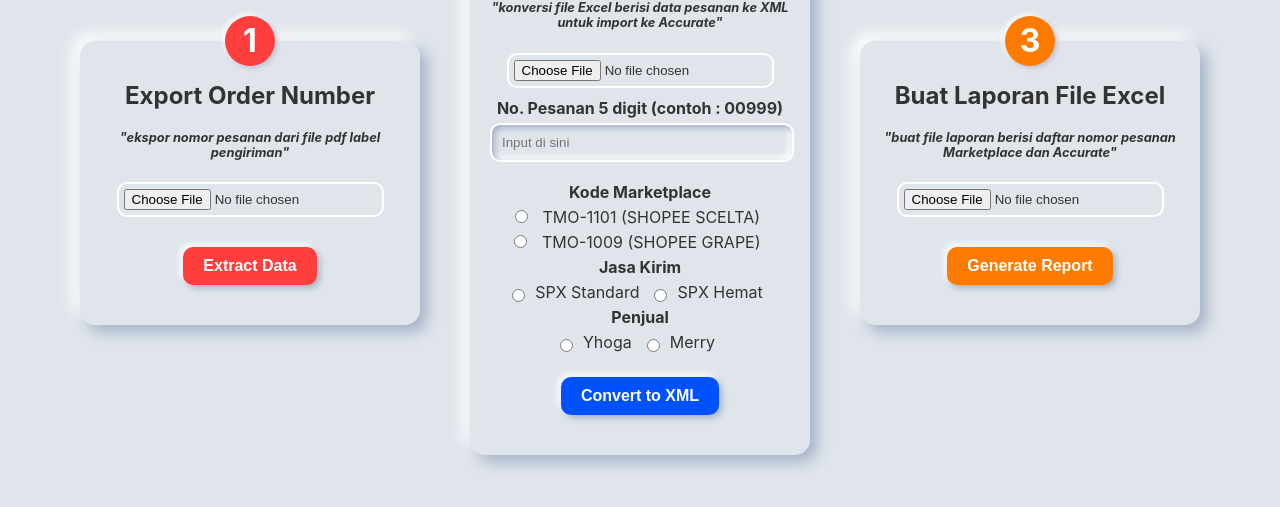
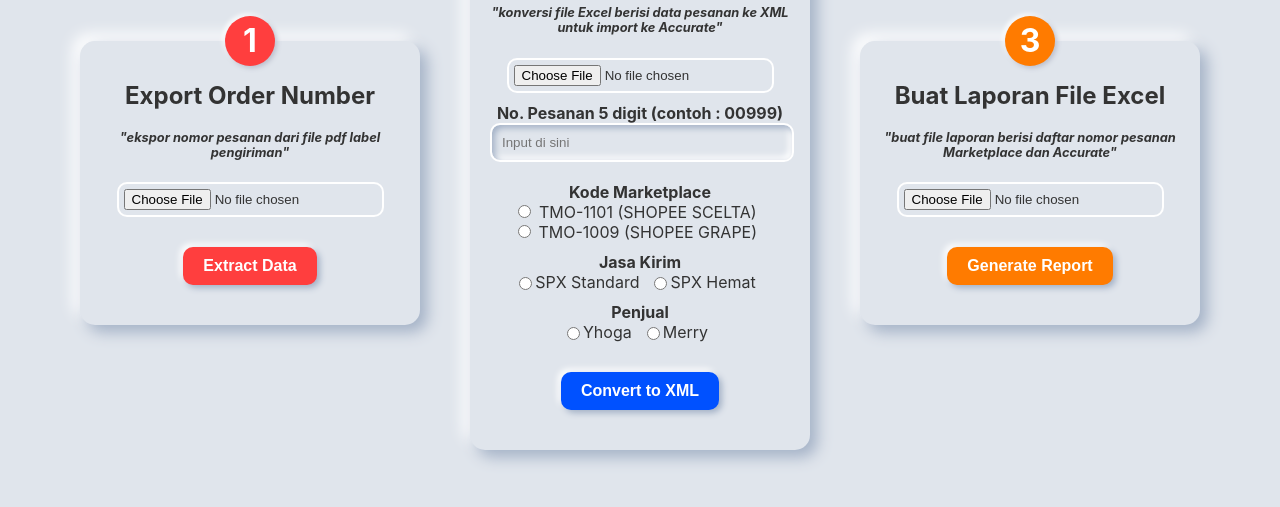
Before and after one commit to yhogakafi/yhogakafi.github.io, a plain HTML site: page apps/import_order/import_order.html in a window 1280 px wide. Shown: the part 217-724 px from the top of the page. Drawn offline with Linux system fonts and the light colour scheme.

Commit message:
refine style

```diff
--- a/apps/import_order/import_order.html
+++ b/apps/import_order/import_order.html
@@ -31,10 +31,12 @@
         </div>
         <div class="radio-group">
             <label>Kode Marketplace</label>
-            <input type="radio" id="projectTMO1101" name="projectID" value="TMO-1101" class="radio-input">
-            <label for="projectTMO1101" class="radio-label">TMO-1101 (SHOPEE SCELTA)</label><br>
-            <input type="radio" id="projectTMO1009" name="projectID" value="TMO-1009" class="radio-input">
-            <label for="projectTMO1009" class="radio-label">TMO-1009 (SHOPEE GRAPE)</label>
+            <div class="marketplace">
+                <input type="radio" id="projectTMO1101" name="projectID" value="TMO-1101" class="radio-input">
+                <label for="projectTMO1101" class="radio-label">TMO-1101 (SHOPEE SCELTA)</label><br>
+                <input type="radio" id="projectTMO1009" name="projectID" value="TMO-1009" class="radio-input">
+                <label for="projectTMO1009" class="radio-label">TMO-1009 (SHOPEE GRAPE)</label>
+            </div>
         </div>
         <div class="radio-group">
             <label>Jasa Kirim</label>
--- a/apps/import_order/style.css
+++ b/apps/import_order/style.css
@@ -112,7 +112,7 @@ h3 {
 label {
     font-size: 1em;
     display: block;
-    margin-bottom: 5px;
+    margin-bottom: 0px;
     color: #333;
     font-weight: bold;
 }
@@ -138,7 +138,6 @@ label {
 
 .radio-input {
     width: auto;
-    margin-right: 10px;
 }
 
 .radio-label {
@@ -148,16 +147,22 @@ label {
     margin-right: 10px;
 }
 
-.penjual {
-    display: flex;
-    justify-content: center;
-    align-items: center;
+.marketplace {
+    margin-bottom: 10px;
 }
 
 .jasa-kirim {
     display: flex;
     justify-content: center;
     align-items: center;
+    margin-bottom: 10px;
+}
+
+.penjual {
+    display: flex;
+    justify-content: center;
+    align-items: center;
+    margin-bottom: 10px;
 }
 
 .button-bg {
```
